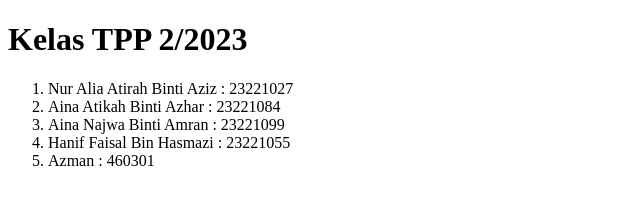
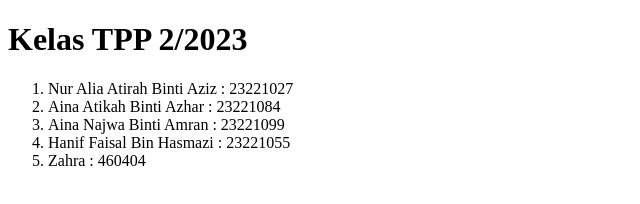
Before and after one commit to aliaatrhaziz/data-pelajar, a plain HTML site: page index.html in a window 1280 px wide. Shown: the full height of the page, 0-640 px from the left. Drawn offline with Linux system fonts and the light colour scheme.

Commit message:
Menambah nama di index.html

```diff
--- a/index.html
+++ b/index.html
@@ -18,7 +18,7 @@
         <li>Aina Atikah Binti Azhar    : 23221084</li>
         <li>Aina Najwa Binti Amran     : 23221099</li>
         <li>Hanif Faisal Bin Hasmazi   : 23221055</li>
-        <li>Azman                      : 460301</li>
+        <li>Zahra                      : 460404</li>
     </ol>
 </body>
 
```
